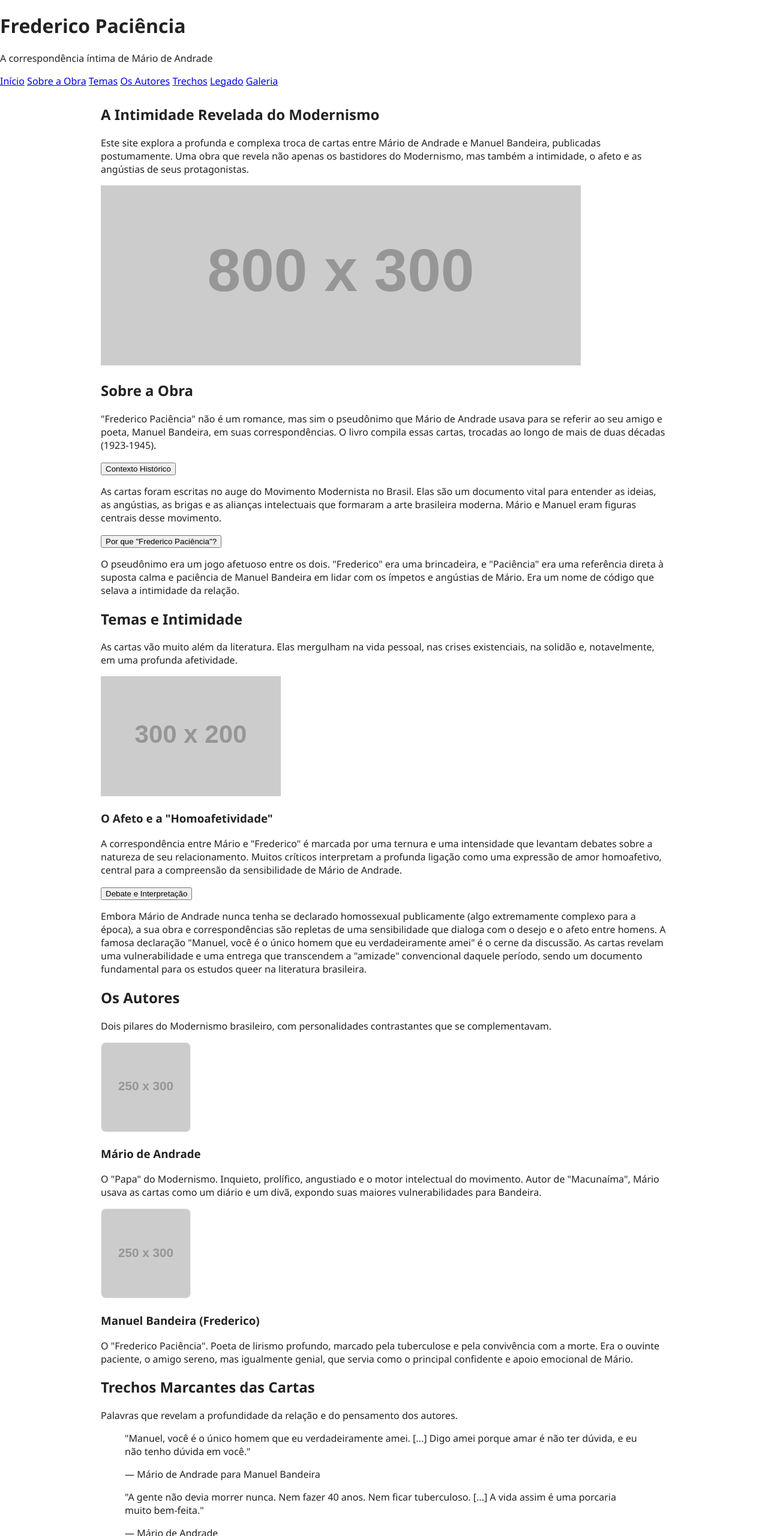
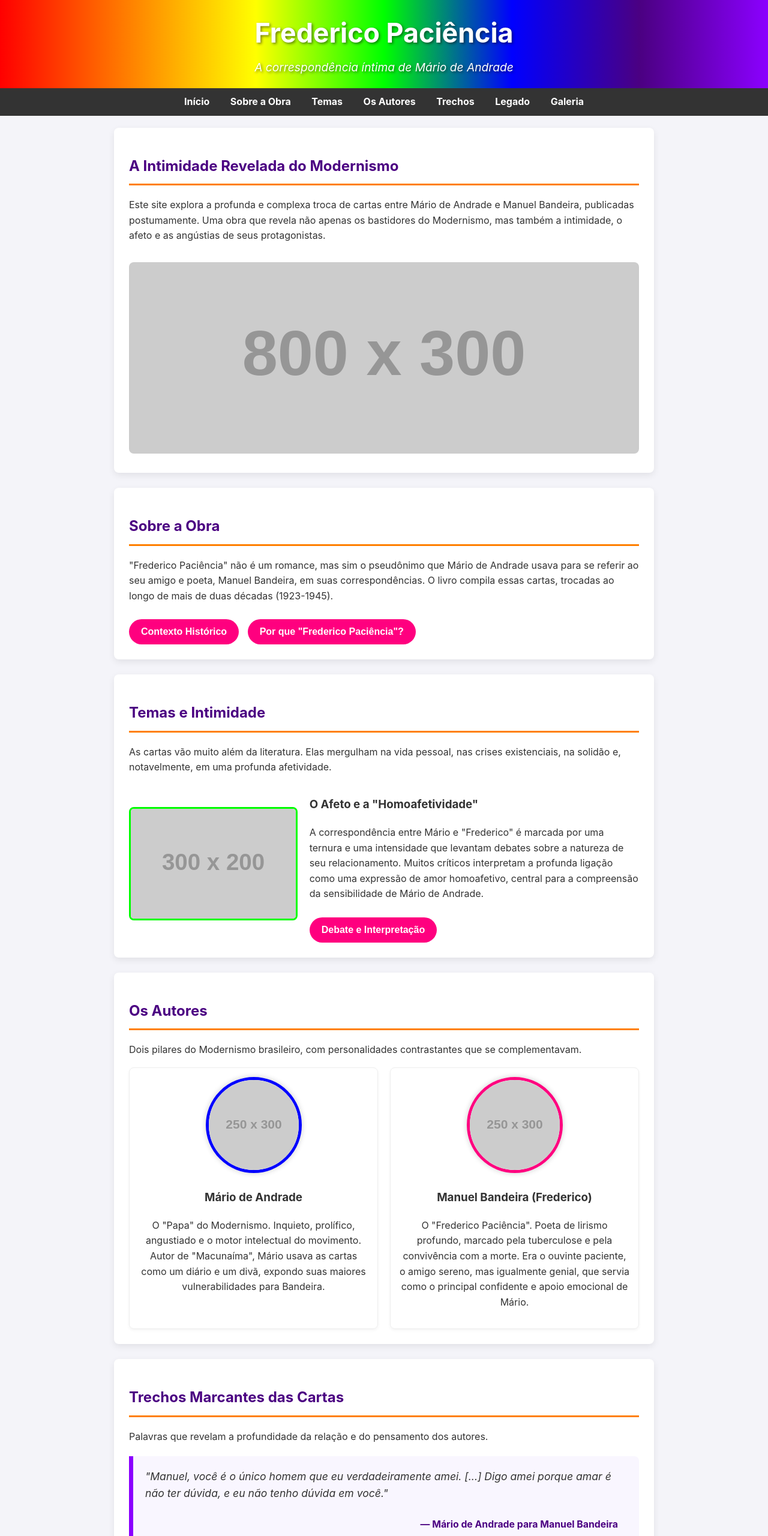
Before and after one commit to emanuel08052007-beep/Frederico_Paciencia, a plain HTML site: page index.html in a window 1280 px wide. Shown: the top 2560 px of the page at 60% size. Drawn offline with Linux system fonts and the light colour scheme; placeholder pictures from the web are drawn by us; a script that the page names is missing.

Commit message:
Update style.css

```diff
--- a/style.css
+++ b/style.css
@@ -1,19 +1,274 @@
-<!-- FILE: css/style.css -->/* Paleta pensada para equilibrar nostalgia modernista e sutis referências à cultura queer: azuis profundos, bege antigo e acentos em arco-íris sutis. */
+/* Configurações Gerais */
+body {
+    font-family: -apple-system, BlinkMacSystemFont, 'Segoe UI', Roboto, Helvetica, Arial, sans-serif;
+    margin: 0;
+    padding: 0;
+    background-color: #f4f4f9;
+    color: #333;
+    line-height: 1.6;
+}
 
-:root{ --bg: #f6f7f9; --card: #ffffff; --accent: #2b3a67; --muted: #6b6b6b; --accent-soft: linear-gradient(90deg, rgba(255,120,120,0.08), rgba(120,180,255,0.08)); }
+.container {
+    max-width: 900px;
+    margin: 20px auto;
+    padding: 0 20px;
+}
 
-*{box-sizing:border-box} body{ font-family: 'Segoe UI', Roboto, 'Helvetica Neue', Arial, sans-serif; margin:0; background:var(--bg); color:#222; } .site-header{ display:flex; align-items:center; justify-content:space-between; padding:18px 30px; border-bottom:4px solid rgba(43,58,103,0.06); background:var(--card); } .brand h1{margin:0; font-size:1.6rem; color:var(--accent)} .subtitle{margin:2px 0 0; font-size:0.9rem; color:var(--muted)} .main-nav a{margin-left:14px; text-decoration:none; color:var(--accent); font-weight:600}
+/* --- Tema Arco-Íris e Cabeçalho --- */
+.rainbow-bar {
+    padding: 20px;
+    text-align: center;
+    color: white;
+    /* O gradiente do arco-íris! */
+    background: linear-gradient(90deg,
+        #FF0000, /* Vermelho */
+        #FF7F00, /* Laranja */
+        #FFFF00, /* Amarelo */
+        #00FF00, /* Verde */
+        #0000FF, /* Azul */
+        #4B0082, /* Índigo */
+        #8B00FF  /* Violeta */
+    );
+    text-shadow: 2px 2px 4px rgba(0,0,0,0.5);
+}
 
-.hero{padding:36px 30px; background:var(--accent-soft); border-bottom:1px solid rgba(43,58,103,0.04)} .hero-inner h2{margin:0 0 12px; font-size:1.4rem} .hero-inner p{margin:0; color:var(--muted)}
+header h1 {
+    margin: 0;
+    font-size: 2.8em;
+}
 
-main{max-width:980px; margin:28px auto; padding:0 18px} .card{background:var(--card); padding:18px; margin-bottom:18px; border-radius:12px; box-shadow:0 6px 18px rgba(30,30,30,0.04)} .card h3{margin-top:0; color:var(--accent)} .nota{font-size:0.9rem; color:var(--muted)}
+header p {
+    margin: 5px 0 0;
+    font-size: 1.2em;
+    font-style: italic;
+}
 
-.author-row{display:flex; gap:18px; align-items:center} .author-photo{width:150px; height:150px; object-fit:cover; border-radius:8px; border:1px solid rgba(0,0,0,0.06)} .fonte{font-size:0.85rem; color:var(--muted)}
+/* Navegação */
+nav {
+    background-color: #333;
+    padding: 10px 0;
+    text-align: center;
+    position: sticky;
+    top: 0;
+    z-index: 100;
+    flex-wrap: wrap; /* Permite que os links quebrem a linha em telas pequenas */
+}
 
-.images-grid{display:flex; gap:12px; flex-wrap:wrap} .images-grid img{width:calc(50% - 6px); border-radius:8px; display:block} figcaption{font-size:0.85rem; color:var(--muted); margin-top:6px}
+nav a {
+    color: white;
+    text-decoration: none;
+    padding: 10px 15px; /* Reduzi um pouco o padding para caber mais links */
+    font-weight: bold;
+    transition: background-color 0.3s, color 0.3s;
+}
 
-.site-footer{padding:18px; text-align:center; color:var(--muted); font-size:0.9rem}
+nav a:hover {
+    background-color: #fff;
+    color: #FF007F; /* Cor vibrante (Pink) para o hover */
+}
 
-/* Pequenas decorações que aludem a identidade queer sem gritar: faixa sutil no header */ .site-header::after{ content:""; display:block; height:4px; width:100%; background:linear-gradient(90deg, rgba(255,82,82,0.2), rgba(255,200,70,0.12), rgba(80,200,150,0.12), rgba(90,130,255,0.12)); margin-top:8px; border-radius:4px }
+/* Seções de Conteúdo */
+section {
+    background-color: #ffffff;
+    margin-bottom: 25px;
+    padding: 25px;
+    border-radius: 8px;
+    box-shadow: 0 4px 12px rgba(0, 0, 0, 0.08);
+}
 
-@media(max-width:700px){ .author-row{flex-direction:column; align-items:flex-start} .images-grid img{width:100%} .main-nav{display:none} }
+section h2 {
+    color: #4B0082; /* Violeta escuro */
+    border-bottom: 3px solid #FF7F00; /* Laranja */
+    padding-bottom: 10px;
+}
+
+.banner-image {
+    width: 100%;
+    height: auto;
+    border-radius: 8px;
+    margin-top: 15px;
+}
+
+/* --- Seção de Temas --- */
+.theme-box {
+    display: flex;
+    flex-wrap: wrap;
+    gap: 20px;
+    align-items: center;
+}
+
+.theme-image {
+    flex: 1;
+    min-width: 250px;
+    max-width: 100%;
+    border-radius: 8px;
+    border: 3px solid #00FF00; /* Verde vibrante */
+}
+
+.theme-box div {
+    flex: 2;
+    min-width: 300px;
+}
+
+/* --- Seção dos Autores --- */
+.author-box-container {
+    display: flex;
+    flex-wrap: wrap;
+    justify-content: space-around;
+    gap: 20px;
+}
+
+.author-box {
+    flex-basis: 300px;
+    flex-grow: 1;
+    text-align: center;
+    border: 1px solid #eee;
+    padding: 15px;
+    border-radius: 8px;
+    box-shadow: 0 2px 5px rgba(0,0,0,0.05);
+}
+
+.author-photo {
+    width: 150px;
+    height: 150px;
+    object-fit: cover;
+    border-radius: 50%; /* Foto redonda */
+    border: 5px solid #0000FF; /* Azul */
+    box-shadow: 0 0 10px rgba(0,0,0,0.2);
+}
+
+.author-photo.bandeira {
+    border-color: #FF007F; /* Cor diferente para Bandeira */
+}
+
+/* --- Seção de Trechos (Citações) --- */
+.quote-card {
+    border-left: 7px solid #8B00FF; /* Violeta */
+    background-color: #f9f6ff;
+    padding: 20px;
+    margin: 20px 0;
+    border-radius: 0 8px 8px 0;
+    font-style: italic;
+    font-size: 1.1em;
+}
+
+.quote-card p {
+    margin: 0;
+}
+
+.quote-card footer {
+    font-style: normal;
+    text-align: right;
+    font-weight: bold;
+    color: #4B0082;
+    margin-top: 10px;
+    font-size: 0.9em;
+}
+
+
+/* --- Botões Dinâmicos --- */
+.dynamic-btn {
+    background-color: #FF007F; /* Pink vibrante */
+    color: white;
+    border: none;
+    padding: 12px 20px;
+    font-size: 1em;
+    font-weight: bold;
+    border-radius: 25px;
+    cursor: pointer;
+    margin-top: 10px;
+    margin-right: 10px;
+    transition: background-color 0.3s, transform 0.2s;
+}
+
+.dynamic-btn:hover {
+    background-color: #c90066;
+    transform: scale(1.05);
+}
+
+.hidden-info {
+    display: none; /* Começa escondido */
+    padding: 15px;
+    background-color: #faf3ff; /* Fundo lavanda claro */
+    border-left: 5px solid #8B00FF; /* Violeta */
+    margin-top: 15px;
+    border-radius: 0 8px 8px 0;
+    animation: fadeIn 0.5s ease-in-out;
+}
+
+@keyframes fadeIn {
+    from { opacity: 0; }
+    to { opacity: 1; }
+}
+
+/* --- Seção Galeria --- */
+.gallery-grid {
+    display: grid;
+    grid-template-columns: repeat(auto-fit, minmax(200px, 1fr));
+    gap: 15px;
+    margin-top: 20px;
+}
+
+.gallery-item {
+    border: 1px solid #ddd;
+    border-radius: 8px;
+    overflow: hidden; /* Garante que a imagem não saia da borda */
+    box-shadow: 0 2px 4px rgba(0,0,0,0.07);
+    transition: transform 0.3s;
+}
+
+.gallery-item:hover {
+    transform: scale(1.03);
+}
+
+.gallery-item img {
+    width: 100%;
+    height: 200px;
+    object-fit: cover;
+    display: block;
+}
+
+.gallery-item p {
+    text-align: center;
+    padding: 10px;
+    font-size: 0.9em;
+    color: #555;
+    background-color: #fdfdfd;
+    margin: 0;
+}
+
+/* --- Seção Recursos --- */
+#recursos ul {
+    list-style: none;
+    padding: 0;
+}
+
+#recursos li {
+    margin-bottom: 10px;
+}
+
+#recursos li a {
+    text-decoration: none;
+    color: #FF007F;
+    font-weight: bold;
+    background-color: #fdf0f7;
+    padding: 8px 12px;
+    border-radius: 20px;
+    transition: all 0.3s;
+}
+
+#recursos li a:hover {
+    background-color: #FF007F;
+    color: white;
+    padding-left: 20px;
+}
+
+/* Rodapé */
+footer {
+    padding: 15px; /* Um pouco mais fino que o header */
+}
+
+footer p {
+    margin: 0;
+    font-size: 0.9em;
+}
```
